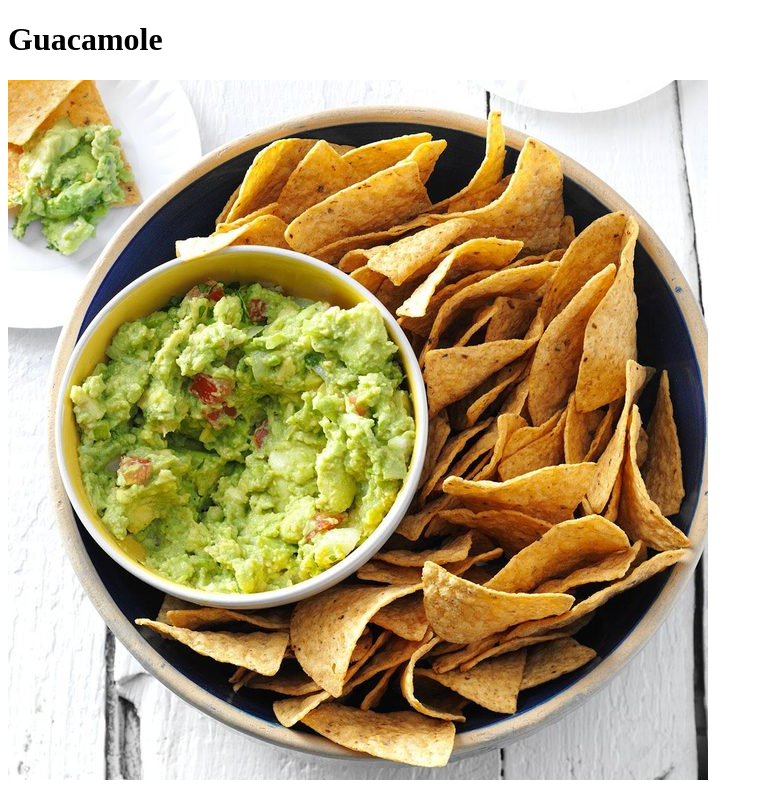
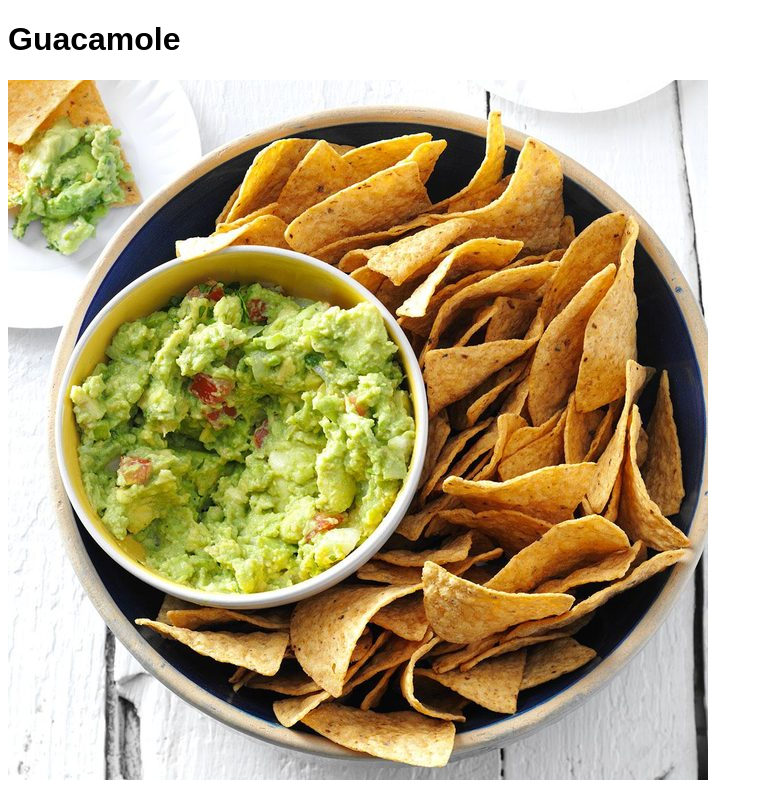
Before and after one commit to jHa1911/odin-recipes, a plain HTML site: page recipes/Guacamole/guacamole.html in a window 1280 px wide. Shown: the top 797 px of the page, without its empty margins (0-763 px from the left). Drawn offline with Linux system fonts and the light colour scheme.

Commit message:
Made some changes

```diff
--- a/recipes/Guacamole/guacamole.html
+++ b/recipes/Guacamole/guacamole.html
@@ -4,6 +4,11 @@
     <meta charset="UTF-8">
     <meta name="viewport" content="width=device-width, initial-scale=1.0">
     <title>Guacamole</title>
+    <style>
+        body{
+            font-family: sans-serif;
+        }
+    </style>
 </head>
 <body>
     <h1>Guacamole</h1>
```
Also changed, not shown: recipes/lasagna/lasagna.html (+5 -0 lines).
